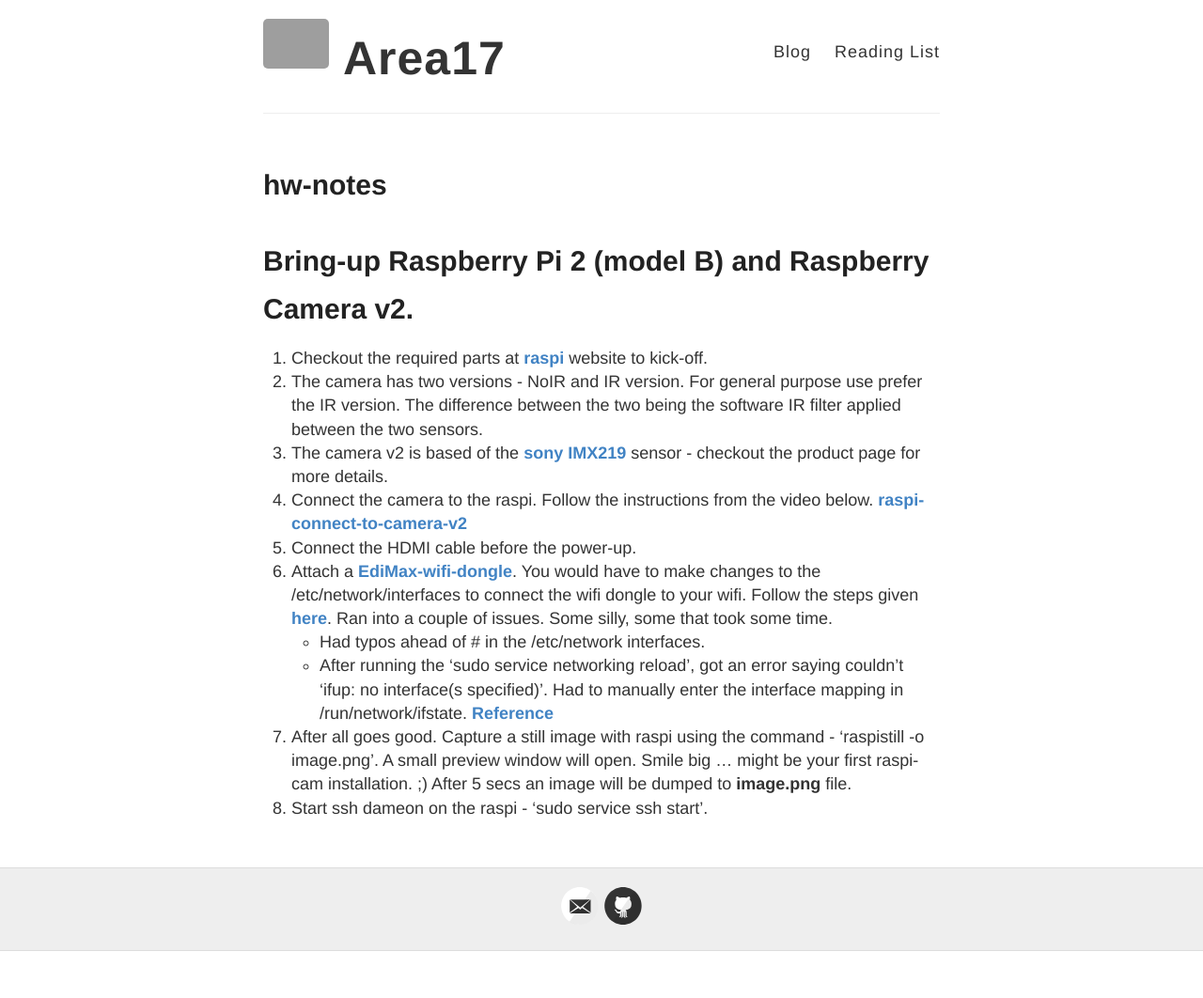
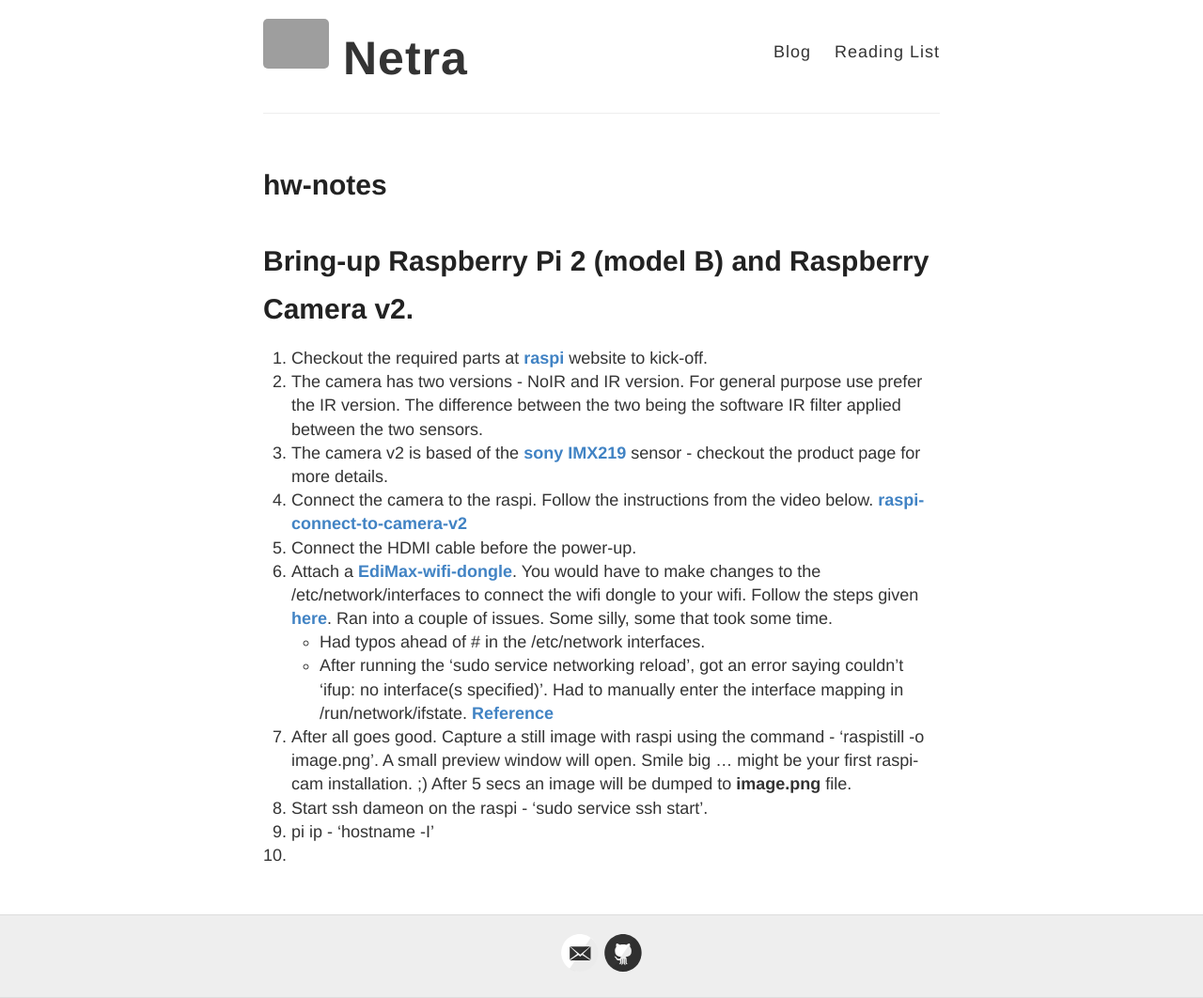
Before and after one commit to kvsrh/kvsrh.github.io.old, a Jekyll site: the page built from hw-notes.md, in a window 1280 px wide. Shown: the whole page at 94% size. Built offline with Jekyll 4.4.1, drawn with Linux system fonts in a browser that asks for light colours; before the commit the page ends 1012 px from its top, so only the background shows below that; grey boxes are pictures that could not be loaded.

Commit message:
blog name change.

```diff
--- a/_config.yml
+++ b/_config.yml
@@ -3,7 +3,7 @@
 #
 
 # Name of your site (displayed in the header)
-name: Area17
+name: Netra
 
 # Short bio or description (displayed in the header)
 description:
--- a/hw-notes.md
+++ b/hw-notes.md
@@ -16,8 +16,10 @@ page for more details.
 **[raspi-connect-to-camera-v2](https://www.youtube.com/watch?v=T8T6S5eFpqE&)**
 5. Connect the HDMI cable before the power-up.
 6. Attach a **[EdiMax-wifi-dongle]()**. You would have to make changes to the /etc/network/interfaces to connect the
-wifi dongle to your wifi. Follow the steps given **[here](https://raspberrypihq.com/how-to-add-wifi-to-the-raspberry-pi/)**. Ran into a couple of issues. Some silly, some that took  some time.
+wifi dongle to your wifi. Follow the steps given **[here](https://raspberrypihq.com/how-to-add-wifi-to-the-raspberry-pi/)**. Ran into a couple of issues. Some silly, some that took some time.
     - Had typos ahead of # in the /etc/network interfaces.
     - After running the 'sudo service networking reload', got an error saying couldn't 'ifup: no interface(s specified)'. Had to manually enter the interface mapping in /run/network/ifstate. **[Reference](https://unix.stackexchange.com/questions/50602/cant-ifdown-eth0-main-interface)**
 7. After all goes good. Capture a still image with raspi using the command - 'raspistill -o image.png'. A small preview window will open. Smile big ... might be your first raspi-cam installation. ;) After 5 secs an image will be dumped to **image.png** file.
 8. Start ssh dameon on the raspi - 'sudo service ssh start'.
+9. pi ip - 'hostname -I'
+10.
```
